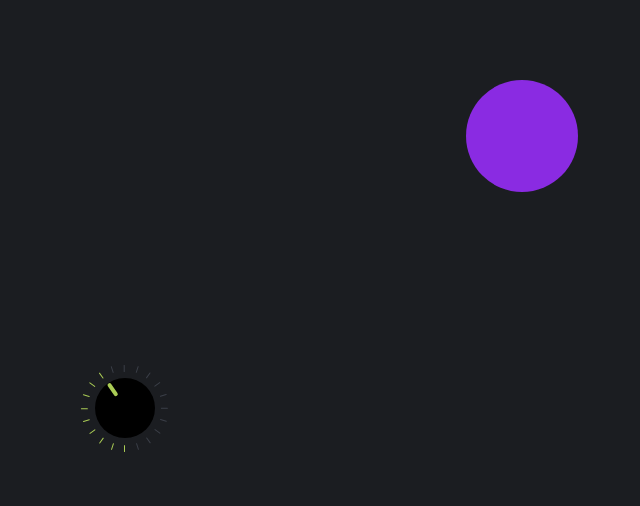
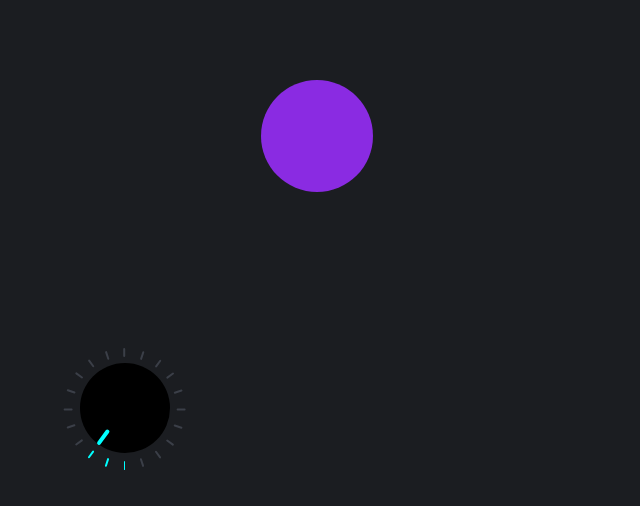
Before and after one commit to evi1Husky/knob, a plain HTML site: page index.html in a window 1280 px wide. Shown: the whole page, without its empty margins (523-1163 px from the left). Drawn offline with Linux system fonts and the light colour scheme.

Commit message:
add setters for css styling

```diff
--- a/index.html
+++ b/index.html
@@ -26,16 +26,22 @@
       #circle {
         position: absolute;
         top: 10%;
-        right: 14%;
+        right: 30%;
         width: 7rem;
         height: 7rem;
         background-color: blueviolet;
         border-radius: 50%;
       }
+      #main {
+        display: flex;
+        justify-content: center;
+        align-items: center;
+        flex-wrap: wrap;
+        }
     </style>
   </head>
   <body>
-    <main>
+    <main id="main">
       <div id="circle"></div>
 
       <!-- insert volume-knob component into html and assign it an id -->
--- a/knob.js
+++ b/knob.js
@@ -1,15 +1,28 @@
 'use strict'
 
 const template = document.createElement("template");
+
 template.innerHTML = `
   <style>
+    :host {
+    --knobColor: black;
+    --width: 60px;
+    --height: 60px;
+    --dialColor: green;
+    --dialHeight: 120%;
+    --tickColor: green;
+    --tickLength: 7px;
+    --tickWidth: 1.3px;
+    --ticksMarginBottom: 3px;
+    }
+
     .knob {
     position: relative;
     cursor: pointer;
-    width: 60px;
-    height: 60px;
+    width: var(--width);
+    height: var(--height);
     border-radius: 50%;
-    background-color: black;
+    background-color: var(--knobColor);
     display: flex;
     align-items: center;
     justify-content: center;
@@ -25,24 +38,24 @@ template.innerHTML = `
 
   .dial {
     position: absolute;
-    width: 25%;
-    height: 120%;
-    margin-left: 75%;
-    border-radius: 5px;
-    background: #ac5;
+    width: 20%;
+    height: var(--dialHeight);
+    margin-left: 80%;
+    border-radius: 100px;
+    background: var(--dialColor);
   }
 
   .tick {
     position: absolute;
-    width: 7px;
-    height: 1.3px;
+    width: var(--tickLength);
+    height: var(--tickWidth);
     background-color: #3b3f48;
-    border-radius: 0.8px;
+    border-radius: 10px;
     transform: rotate(0deg);
   }
 
   .lit-tick {
-    background-color: #ac5;
+    background-color: var(--tickColor);
   }
 
   .tick-container {
@@ -50,7 +63,7 @@ template.innerHTML = `
     position: absolute;
     transform: rotate(90deg);
     margin-right: 4px;
-    margin-bottom: 2.5px;
+    margin-bottom: var(--ticksMarginBottom);
   }
   </style>
   <div class="knob">
@@ -78,16 +91,18 @@ class Knob extends HTMLElement {
     this.minAngle = 90;
     this.maxAngle = 450;
     this.dialRotationRate = 7;
+    this.knobEventHandler = null;
+    this.ticksRadius = 45
 
     this.knobDial.style.transform = `rotate(${this.dialAngle}deg)`;
   }
 
-  connectedCallback(eventHandler) {
+  connectedCallback() {
     this.knob.ontouchmove = (event) => {
       this.knobEvent(~~(event.touches[0].clientX));
       this.makeTicks(this.currentValue);
-      if(eventHandler) {
-        eventHandler()
+      if(this.knobEventHandler) {
+        this.knobEventHandler()
       }
     }
 
@@ -95,9 +110,9 @@ class Knob extends HTMLElement {
       this.knob.style.cursor = 'grabbing';
       window.onmousemove = (event) => {
         this.knobEvent(event.x);
-        this.makeTicks(this.currentValue);
-        if(eventHandler) {
-          eventHandler()
+        this.makeTicks(this.currentValue, this.ticksRadius);
+        if(this.knobEventHandler) {
+          this.knobEventHandler()
         }
       }
     }
@@ -107,7 +122,7 @@ class Knob extends HTMLElement {
       window.onmousemove = null;
     }
 
-    this.makeTicks(this.currentValue);
+    this.makeTicks(this.currentValue, this.ticksRadius);
   }
 
   knobEvent(x) {
@@ -145,18 +160,17 @@ class Knob extends HTMLElement {
     }
   }
 
-  makeTicks(numberOfActiveTicks) {
+  makeTicks(numberOfActiveTicks, ticksRadius) {
     while(this.tickContainer.firstChild) {
       this.tickContainer.removeChild(this.tickContainer.firstChild);
     }
-    const numberOfTicksToLight = numberOfActiveTicks / 4.7;
+    const numberOfTicksToLight = numberOfActiveTicks / 4.8;
     const knob = 360 / 20;
-    const radius = 40;
     const offset = this.tickContainer.offsetWidth - 2.5;
     for (let i = 0; i < 20; ++i) {
       const tick = document.createElement('div');
-      const y = Math.sin((knob * i) * (Math.PI / 180)) * radius;
-      const x = Math.cos((knob * i) * (Math.PI / 180)) * radius;
+      const y = Math.sin((knob * i) * (Math.PI / 180)) * ticksRadius;
+      const x = Math.cos((knob * i) * (Math.PI / 180)) * ticksRadius;
       tick.style.top = `${y + offset}px`;
       tick.style.left = `${x + offset}px`;
       this.tickContainer.appendChild(tick);
@@ -175,7 +189,7 @@ class Knob extends HTMLElement {
     let knobValuePercent = Math.floor((this.dialAngle - 90) * 125 / 450);
     if (knobValuePercent < 0) {
       knobValuePercent = 0;
-    } else if (knobValuePercent >= 98){
+    } else if (knobValuePercent >= 99){
       knobValuePercent = 100;
     }
     return knobValuePercent;
@@ -186,13 +200,39 @@ class Knob extends HTMLElement {
       this.dialAngle =
       (((this.maxAngle - this.minAngle) / 99) * percent ) + this.minAngle;
       this.knobDial.style.transform = `rotate(${this.dialAngle}deg)`;
-      this.makeTicks(this.currentValue);
+      this.makeTicks(this.currentValue, this.ticksRadius);
     }
     if (percent === 100) {
       this.dialAngle = this.maxAngle - 1
       this.knobDial.style.transform = `rotate(${this.maxAngle - 1}deg)`;
     }
   }
+
+  set knobColor(value) {
+    this.style.setProperty('--knobColor', value);
+  }
+
+  set knobSize(value) {
+    this.style.setProperty('--width', `${value}px`);
+    this.style.setProperty('--height',`${value}px`);
+    this.style.setProperty('--dialHeight',`${value + 30}%`);
+    this.ticksRadius = value / 1.6;
+    this.style.setProperty('--tickLength', `${value / 10}px`);
+    this.style.setProperty('--tickWidth', `${value / 50}px`);
+    if (value > 90) {
+      this.style.setProperty('--ticksMarginBottom', `${value / 20}px`);
+    } else if (value < 90 && value > 60){
+      this.style.setProperty('--ticksMarginBottom', `${value / 50}px`);
+    } else if (value < 61) {
+      this.style.setProperty('--ticksMarginBottom', `${-value / 40}px`);
+    }
+    this.makeTicks(this.currentValue, this.ticksRadius);
+  }
+
+  set lightColor(value) {
+    this.style.setProperty('--dialColor', value);
+    this.style.setProperty('--tickColor', value);
+  }
 }
 
 customElements.define("volume-knob", Knob);
--- a/main.js
+++ b/main.js
@@ -1,12 +1,12 @@
 const circle = document.getElementById('circle');
-
-// get the volume knob component
+const main = document.getElementById('main');
+// get the volume knob component html element
 
 const knob = document.getElementById('knob');
 
 // use .value setter to set initial knob value in percents
 
-knob.value = 40
+knob.value = 10
 
 // use .currentValue getter to get current knob value
 
@@ -15,11 +15,19 @@ console.log(knob.currentValue)
 // write an event handler
 
 function evt() {
-  let val = (knob.currentValue /  100) * 7;
+  const val = (knob.currentValue /  100) * 7;
   circle.style.width = `${val}rem`
   circle.style.height = `${val}rem`
 }
 
-// pass event handler to the knob element through connectedCallback() method
+// assign event handler to .knobEventHandler property of knob object
 
-knob.connectedCallback(evt)
+knob.knobEventHandler = evt;
+
+// style knob component
+
+knob.knobColor ='black';
+
+knob.knobSize = 90;
+
+knob.lightColor = 'cyan';
```
